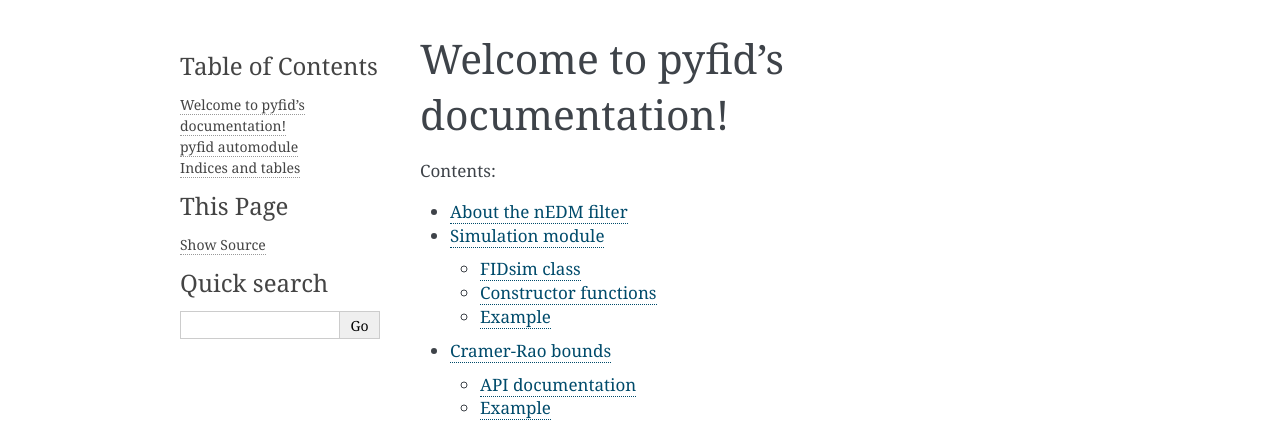
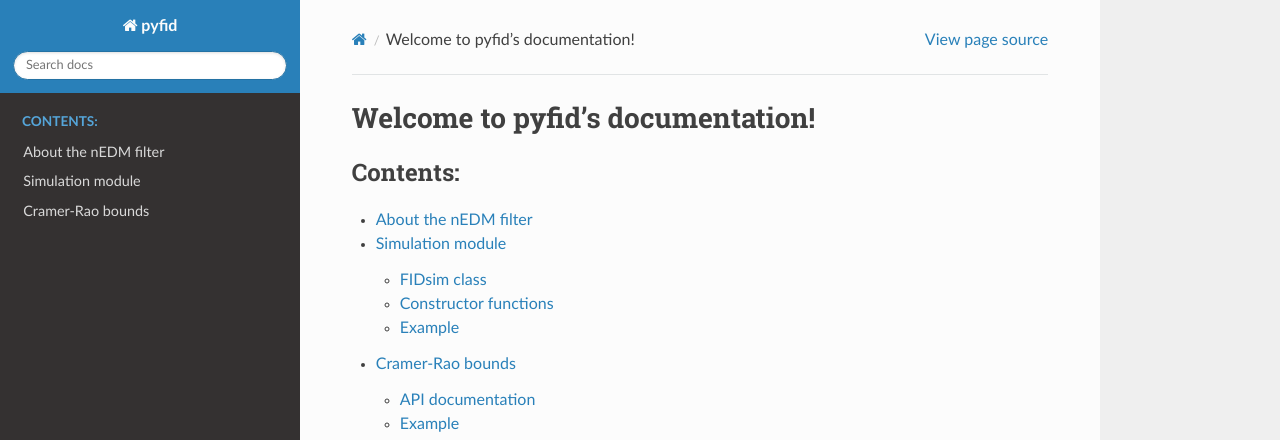
Before and after one commit to rawlik/pyfid, a Sphinx documentation site: the page built from docs/index.rst, in a window 1280 px wide and 1091 px high. Shown: the top 440 px of the window. Built offline with Sphinx 7.4.7 and the Read the Docs theme 2.0.0, drawn with Linux system fonts in a browser that asks for light colours; the version number could not be read and is left out; some of the changed text lies outside the part shown.

Commit message:
Change to the readthedocs theme.

```diff
--- a/docs/conf.py
+++ b/docs/conf.py
@@ -12,6 +12,7 @@
 #
 import os
 import sys
+import sphinx_rtd_theme
 
 sys.path.insert(0, os.path.dirname(os.path.abspath(os.getcwd())))
 
@@ -32,8 +33,9 @@ release = '0.0.1'
 # extensions coming with Sphinx (named 'sphinx.ext.*') or your custom
 # ones.
 extensions = [
-    'sphinx.ext.autodoc',
-    'sphinx.ext.autosummary',
+    "sphinx.ext.autodoc",
+    "sphinx.ext.autosummary",
+    "sphinx_rtd_theme"
 ]
 
 # Add any paths that contain templates here, relative to this directory.
@@ -50,7 +52,8 @@ exclude_patterns = ['_build', 'Thumbs.db', '.DS_Store', '**.ipynb_checkpoints']
 # The theme to use for HTML and HTML Help pages.  See the documentation for
 # a list of builtin themes.
 #
-html_theme = 'alabaster'
+# html_theme = 'alabaster'
+html_theme = "sphinx_rtd_theme"
 
 # Add any paths that contain custom static files (such as style sheets) here,
 # relative to this directory. They are copied after the builtin static files,
```
